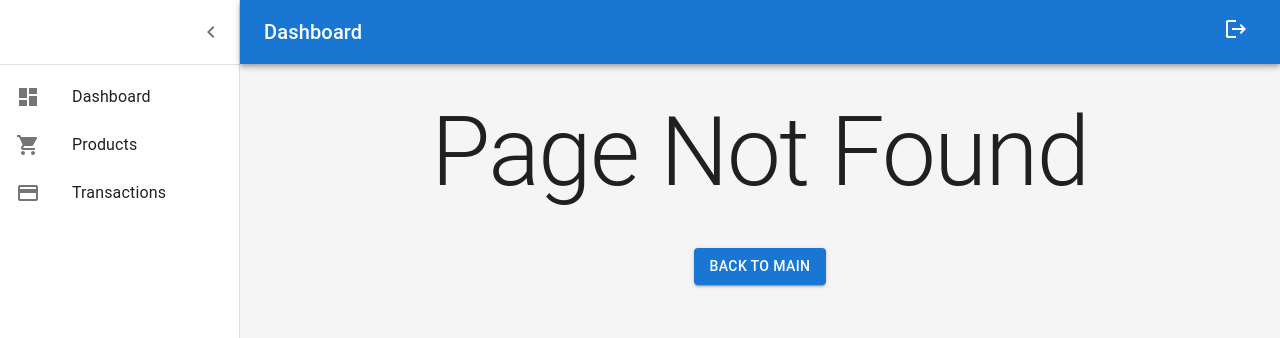
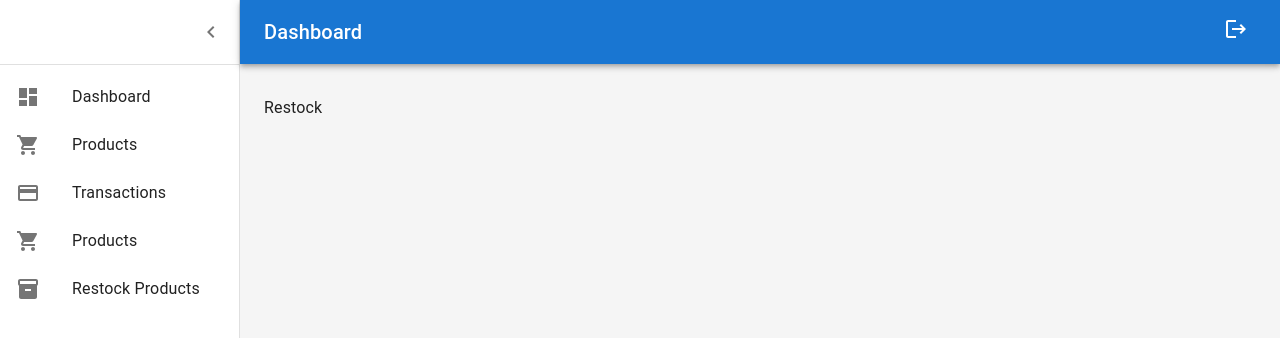
Before and after one commit to cskiller24/Mini-Online-Store, a React (Create React App) app in the folder frontend/: page /admin/restock in a window 1280 px wide. Before the commit this address had no page. Shown: the top 338 px of the page. Built offline with nearby package versions, Linux system fonts and the light colour scheme.

Commit message:
Added restock navigation

```diff
--- a/frontend/src/App.js
+++ b/frontend/src/App.js
@@ -12,6 +12,7 @@ import Carts from "./views/Carts";
 import Dashboard from "./views/admin/Dashboard";
 import Products from "./views/admin/Products";
 import Transactions from "./views/admin/Transactions";
+import Restock from "./views/admin/Restock";
 
 function App() {
   const addToCart = (product) => {
@@ -196,6 +197,7 @@ function App() {
         <Route path="" element={<Dashboard />} />
         <Route path="products" element={<Products />} />
         <Route path="transactions" element={<Transactions />} />
+        <Route path="restock" element={<Restock />} />
         <Route path="*" element={<NotFound />} />
       </Route>
       <Route path="*" element={<NotFound />} />
--- /dev/null
+++ b/frontend/src/views/admin/Restock.js
@@ -0,0 +1,7 @@
+import React from "react";
+
+const Restock = () => {
+  return <div>Restock</div>;
+};
+
+export default Restock;
--- a/frontend/src/views/layouts/Admin.js
+++ b/frontend/src/views/layouts/Admin.js
@@ -10,7 +10,7 @@ import Typography from "@mui/material/Typography";
 import Divider from "@mui/material/Divider";
 import IconButton from "@mui/material/IconButton";
 import Container from "@mui/material/Container";
-import Link from "@mui/material/Link";
+import InventoryIcon from "@mui/icons-material/Inventory";
 import MenuIcon from "@mui/icons-material/Menu";
 import ChevronLeftIcon from "@mui/icons-material/ChevronLeft";
 import DashboardIcon from "@mui/icons-material/Dashboard";
@@ -163,6 +163,28 @@ function DashboardContent() {
                 <ListItemText primary="Transactions" />
               </ListItemButton>
             </RouterLink>
+            <RouterLink
+              to="/admin/products"
+              style={{ textDecoration: "none", color: "inherit" }}
+            >
+              <ListItemButton>
+                <ListItemIcon>
+                  <ShoppingCartIcon />
+                </ListItemIcon>
+                <ListItemText primary="Products" />
+              </ListItemButton>
+            </RouterLink>
+            <RouterLink
+              to="/admin/restock"
+              style={{ textDecoration: "none", color: "inherit" }}
+            >
+              <ListItemButton>
+                <ListItemIcon>
+                  <InventoryIcon />
+                </ListItemIcon>
+                <ListItemText primary="Restock Products" />
+              </ListItemButton>
+            </RouterLink>
           </List>
         </Drawer>
         <Box
```
